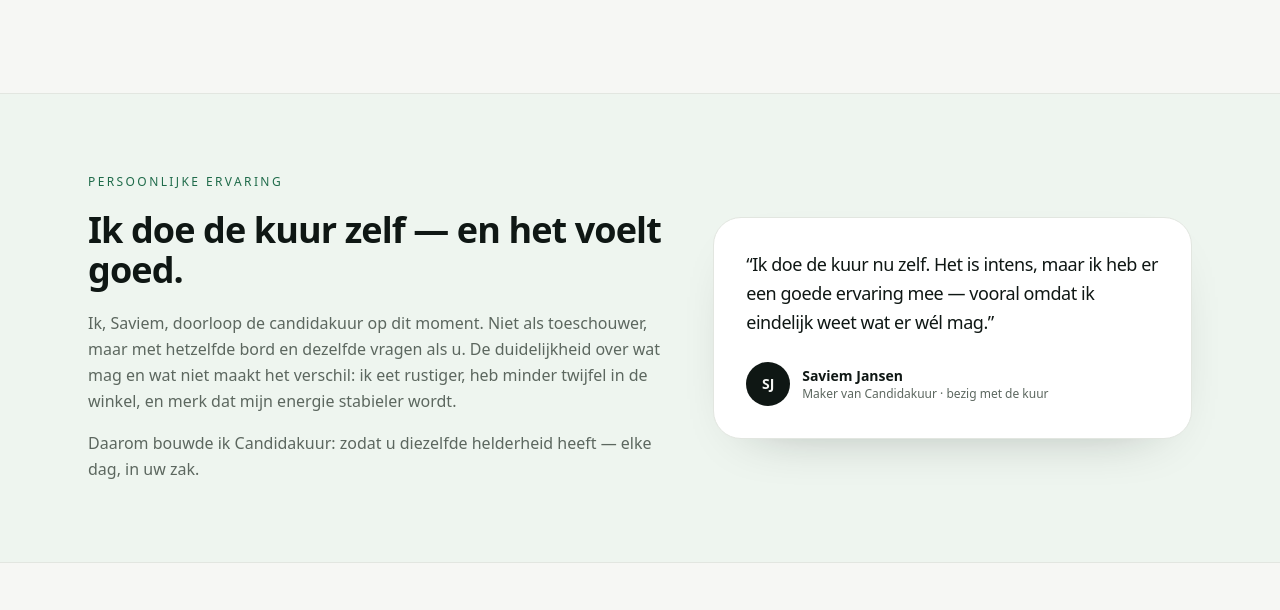
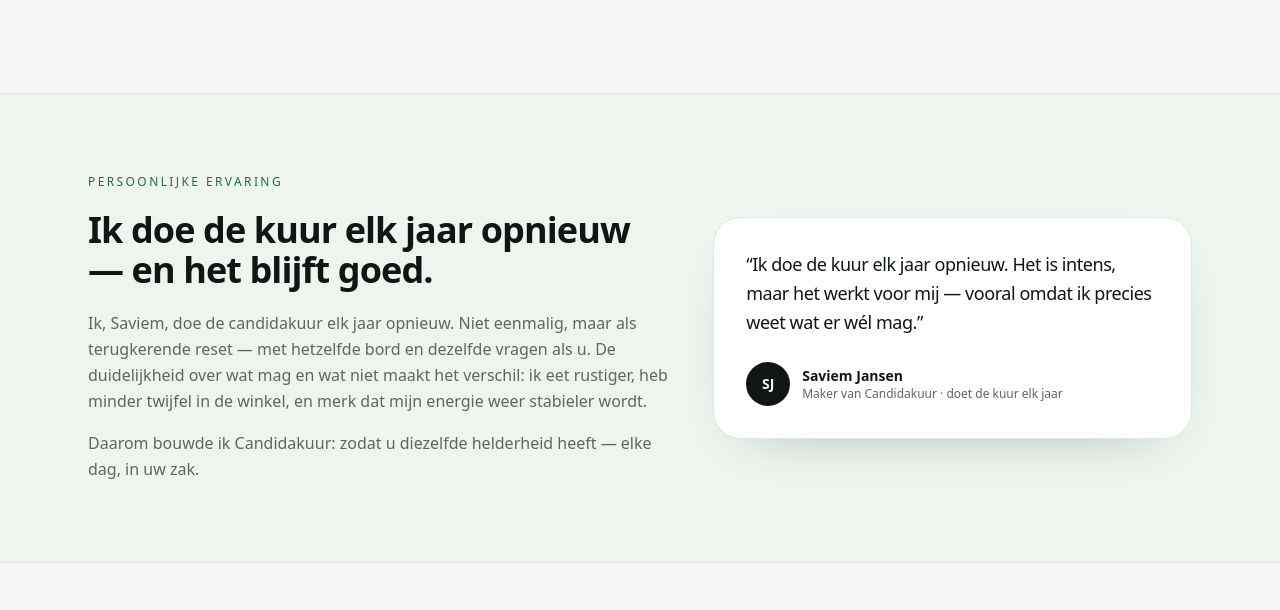
Before and after one commit to saviem/candidakuur, a Laravel app: page / in a window 1280 px wide. Shown: the part 2513-3123 px from the top of the page. Run offline with Laravel 12, Linux system fonts and the light colour scheme; data comes from the database, SQL or seed files in the repository; style sheets or scripts are compiled from the project's sources.

Commit message:
Update founder story: Saviem does the kuur every year.

```diff
--- a/resources/views/landing.blade.php
+++ b/resources/views/landing.blade.php
@@ -133,10 +133,10 @@
         <div class="grid gap-10 lg:grid-cols-[1.1fr_0.9fr] lg:items-center">
             <div>
                 <p class="text-xs font-medium uppercase tracking-[0.2em] text-accent">Persoonlijke ervaring</p>
-                <h2 class="mt-5 text-3xl font-semibold tracking-tight sm:text-4xl">Ik doe de kuur zelf — en het voelt goed.</h2>
+                <h2 class="mt-5 text-3xl font-semibold tracking-tight sm:text-4xl">Ik doe de kuur elk jaar opnieuw — en het blijft goed.</h2>
                 <p class="mt-5 text-base leading-relaxed text-muted">
-                    Ik, Saviem, doorloop de candidakuur op dit moment. Niet als toeschouwer, maar met hetzelfde bord en dezelfde vragen als u.
-                    De duidelijkheid over wat mag en wat niet maakt het verschil: ik eet rustiger, heb minder twijfel in de winkel, en merk dat mijn energie stabieler wordt.
+                    Ik, Saviem, doe de candidakuur elk jaar opnieuw. Niet eenmalig, maar als terugkerende reset — met hetzelfde bord en dezelfde vragen als u.
+                    De duidelijkheid over wat mag en wat niet maakt het verschil: ik eet rustiger, heb minder twijfel in de winkel, en merk dat mijn energie weer stabieler wordt.
                 </p>
                 <p class="mt-4 text-base leading-relaxed text-muted">
                     Daarom bouwde ik Candidakuur: zodat u diezelfde helderheid heeft — elke dag, in uw zak.
@@ -144,13 +144,13 @@
             </div>
             <figure class="rounded-[28px] border border-line bg-card p-8 shadow-[0_20px_60px_-40px_rgba(15,23,20,0.45)]">
                 <blockquote class="text-lg font-medium leading-relaxed tracking-tight text-ink">
-                    “Ik doe de kuur nu zelf. Het is intens, maar ik heb er een goede ervaring mee — vooral omdat ik eindelijk weet wat er wél mag.”
+                    “Ik doe de kuur elk jaar opnieuw. Het is intens, maar het werkt voor mij — vooral omdat ik precies weet wat er wél mag.”
                 </blockquote>
                 <figcaption class="mt-6 flex items-center gap-3">
                     <span class="flex h-11 w-11 items-center justify-center rounded-full bg-ink text-sm font-semibold text-paper">SJ</span>
                     <div>
                         <p class="text-sm font-semibold text-ink">Saviem Jansen</p>
-                        <p class="text-xs text-muted">Maker van Candidakuur · bezig met de kuur</p>
+                        <p class="text-xs text-muted">Maker van Candidakuur · doet de kuur elk jaar</p>
                     </div>
                 </figcaption>
             </figure>
```
